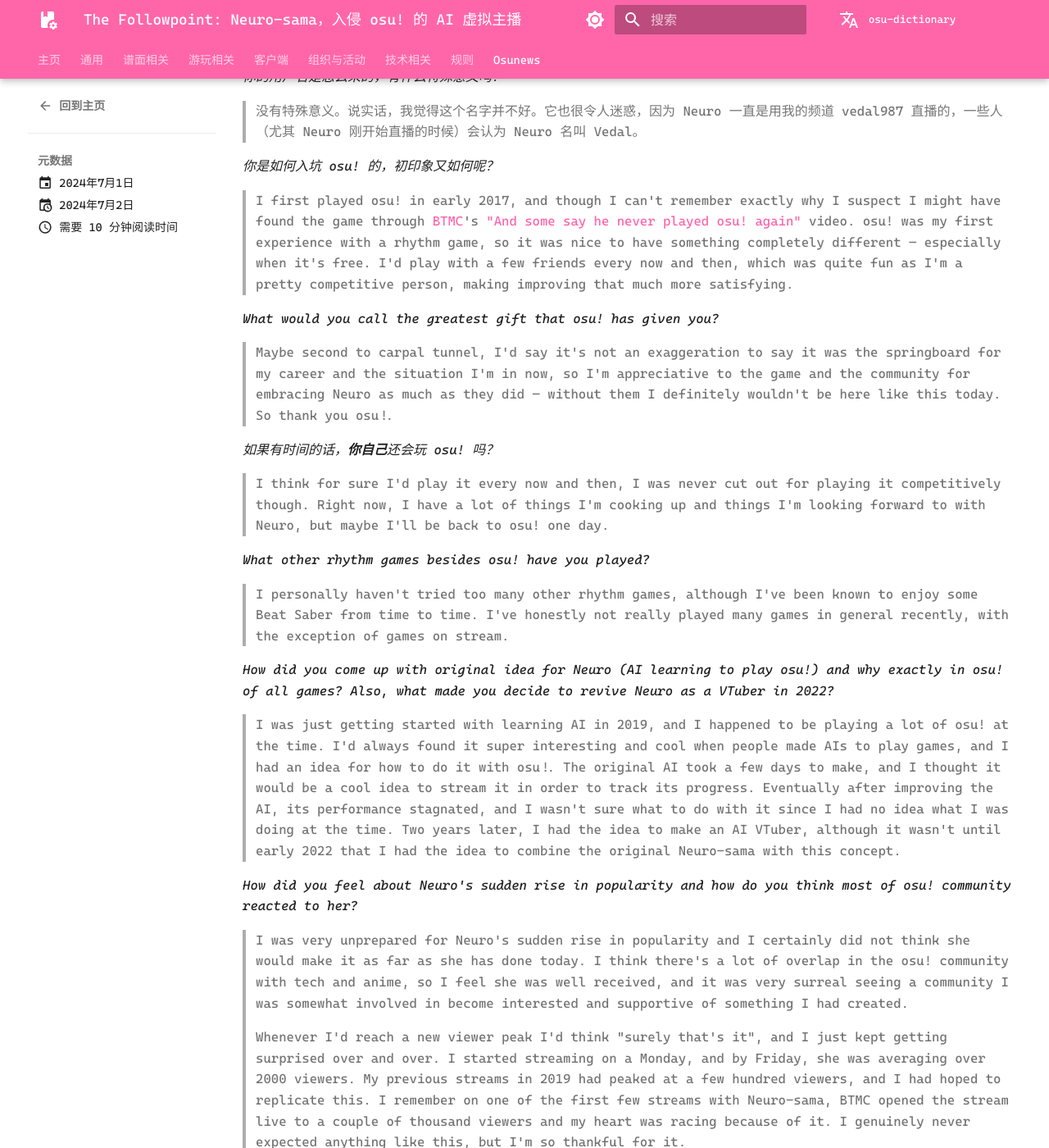
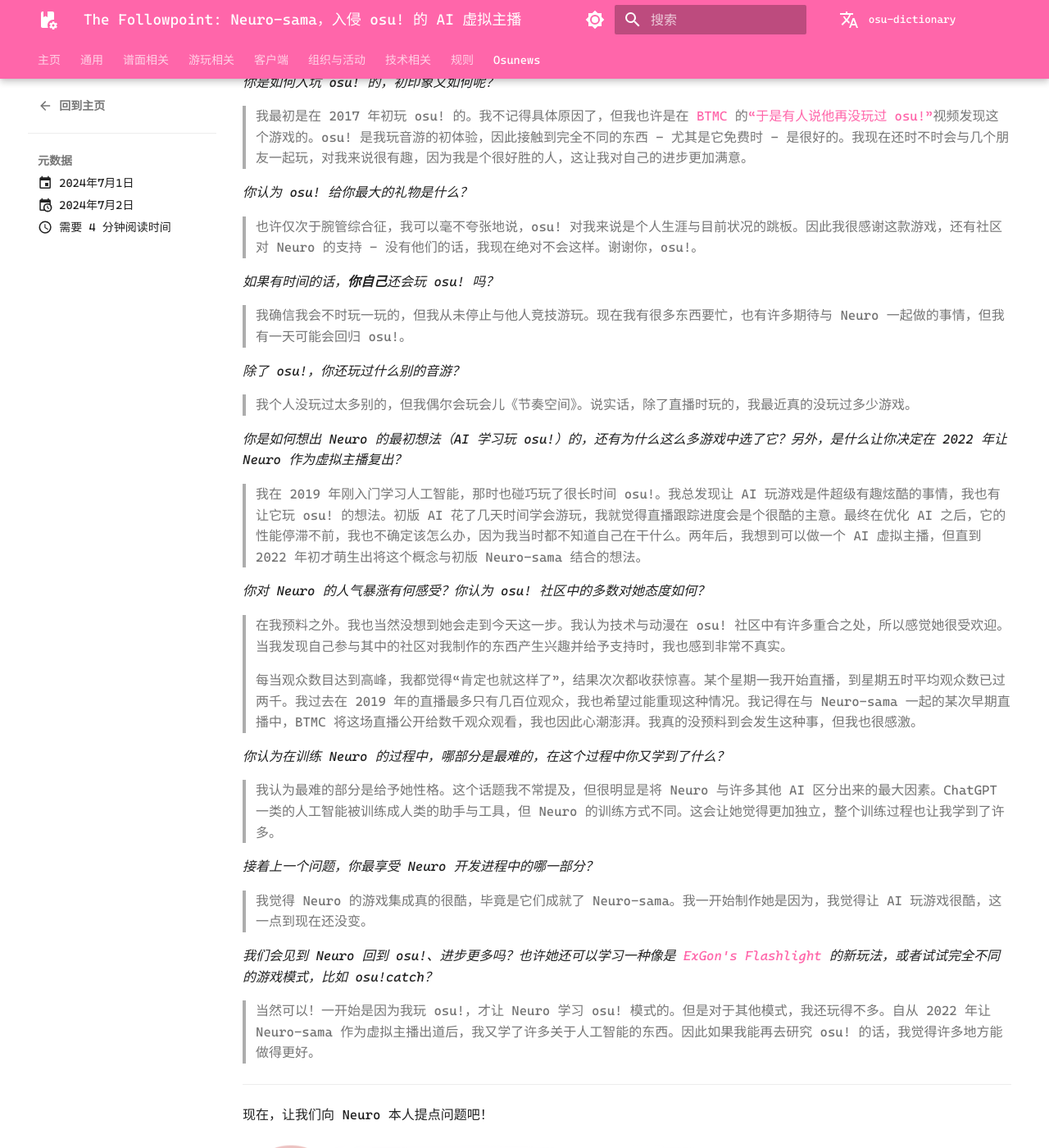
Before and after one commit to osu-atri/osu-translation-ref, an MkDocs documentation site: the page built from docs/osunews/posts/2024-07-01-the-followpoint-neuro-sama-the-ai-vtuber-that-invaded-osu.md, in a window 1280 px wide and 1400 px high, scrolled down 1341 px. Shown: the whole window at 82% size. Built offline with MkDocs 1.6.1 and Material for MkDocs 9.7.7, drawn with Linux system fonts in a browser that asks for light colours; some web fonts are replaced; comment, search, counter and statistics services are not loaded; some of the changed text lies outside the part shown.

Commit message:
Add post remaining parts

```diff
--- a/docs/osunews/posts/2024-07-01-the-followpoint-neuro-sama-the-ai-vtuber-that-invaded-osu.md
+++ b/docs/osunews/posts/2024-07-01-the-followpoint-neuro-sama-the-ai-vtuber-that-invaded-osu.md
@@ -16,7 +16,7 @@ category: The Followpoint
 
 ![Banner](img/2024-07-01-the-followpoint-neuro-sama-the-ai-vtuber-that-invaded-osu/banner@2x.jpg)<!-- more -->
 
-This duo is definitely a well-known one in the osu! community! Neuro-sama, an AI VTuber, and her creator [Vedal](https://osu.ppy.sh/users/9713367) are [Twitch streamers](https://www.twitch.tv/vedal987) with origins as osu! players. Neuro was created back in 2018 as an AI learning to play osu! and revived as a VTuber in 2022, and after growing in popularity and continuing to garner the interest of viewers with her personality, they have nowadays branched out beyond osu! and become mainstays of the general VTuber sphere!
+这对搭档在 osu! 社区中绝对很出名！AI 虚拟主播 Neuro-sama 与她的制作者 [Vedal](https://osu.ppy.sh/users/9713367) 是 [Twitch 主播](https://www.twitch.tv/vedal987)，最初是作为 osu! 玩家出道的。Neuro 是在 2018 年被创建的，起初是学习游玩 osu! 的人工智能，后在 2022 年作为虚拟主播复出。在人气蒸蒸日上，用她的性格继续激起观众的兴趣后，他们现在已经走出了 osu! 的圈子，成为了虚拟主播界的一颗恒星！
 
 起兴趣了吗？好，我们进入正题！
 
@@ -32,7 +32,7 @@ This duo is definitely a well-known one in the osu! community! Neuro-sama, an AI
 
 *在所有动物中，你为什么要选乌龟做头像，让人们来认识你呢？*
 
-> This originates from an old Minecraft skin I used to have, and since then I've always used a turtle profile picture. Sadly it doesn't have a deeper meaning, it's just one of those things that happened to stick. It did make getting a VTuber avatar for myself much easier though, because it's much easier to draw a turtle.
+> 这来自我有的《我的世界》旧皮肤，从那时起我就一直用乌龟头像。很遗憾它没有什么内涵，只是碰巧保持下来的东西罢了。但是乌龟画起来简单得多，所以也让我自己制作虚拟主播头像变得更加容易。
 
 *你的用户名是怎么来的，有什么特殊意义吗？*
 
@@ -40,41 +40,41 @@ This duo is definitely a well-known one in the osu! community! Neuro-sama, an AI
 
 *你是如何入坑 osu! 的，初印象又如何呢？*
 
-> I first played osu! in early 2017, and though I can't remember exactly why I suspect I might have found the game through [BTMC](https://osu.ppy.sh/users/3171691)'s ["And some say he never played osu! again"](https://www.youtube.com/watch?v=WKja2Ee7Pys) video. osu! was my first experience with a rhythm game, so it was nice to have something completely different — especially when it's free. I'd play with a few friends every now and then, which was quite fun as I'm a pretty competitive person, making improving that much more satisfying.
+> 我最初是在 2017 年初玩 osu! 的。我不记得具体原因了，但我也许是在 [BTMC](https://osu.ppy.sh/users/3171691) 的[“于是有人说他再没玩过 osu!”](https://www.youtube.com/watch?v=WKja2Ee7Pys)视频发现这个游戏的。osu! 是我玩音游的初体验，因此接触到完全不同的东西 - 尤其是它免费时 - 是很好的。我现在还时不时会与几个朋友一起玩，对我来说很有趣，因为我是个很好胜的人，这让我对自己的进步更加满意。
 
-*What would you call the greatest gift that osu! has given you?*
+*你认为 osu! 给你最大的礼物是什么？*
 
-> Maybe second to carpal tunnel, I'd say it's not an exaggeration to say it was the springboard for my career and the situation I'm in now, so I'm appreciative to the game and the community for embracing Neuro as much as they did — without them I definitely wouldn't be here like this today. So thank you osu!.
+> 也许仅次于腕管综合征，我可以毫不夸张地说，osu! 对我来说是个人生涯与目前状况的跳板。因此我很感谢这款游戏，还有社区对 Neuro 的支持 - 没有他们的话，我现在绝对不会这样。谢谢你，osu!。
 
 *如果有时间的话，**你自己**还会玩 osu! 吗？*
 
-> I think for sure I'd play it every now and then, I was never cut out for playing it competitively though. Right now, I have a lot of things I'm cooking up and things I'm looking forward to with Neuro, but maybe I'll be back to osu! one day.
+> 我确信我会不时玩一玩的，但我从未停止与他人竞技游玩。现在我有很多东西要忙，也有许多期待与 Neuro 一起做的事情，但我有一天可能会回归 osu!。
 
-*What other rhythm games besides osu! have you played?*
+*除了 osu!，你还玩过什么别的音游？*
 
-> I personally haven't tried too many other rhythm games, although I've been known to enjoy some Beat Saber from time to time. I've honestly not really played many games in general recently, with the exception of games on stream.
+> 我个人没玩过太多别的，但我偶尔会玩会儿《节奏空间》。说实话，除了直播时玩的，我最近真的没玩过多少游戏。
 
-*How did you come up with original idea for Neuro (AI learning to play osu!) and why exactly in osu! of all games? Also, what made you decide to revive Neuro as a VTuber in 2022?*
+*你是如何想出 Neuro 的最初想法（AI 学习玩 osu!）的，还有为什么这么多游戏中选了它？另外，是什么让你决定在 2022 年让 Neuro 作为虚拟主播复出？*
 
-> I was just getting started with learning AI in 2019, and I happened to be playing a lot of osu! at the time. I'd always found it super interesting and cool when people made AIs to play games, and I had an idea for how to do it with osu!. The original AI took a few days to make, and I thought it would be a cool idea to stream it in order to track its progress. Eventually after improving the AI, its performance stagnated, and I wasn't sure what to do with it since I had no idea what I was doing at the time. Two years later, I had the idea to make an AI VTuber, although it wasn't until early 2022 that I had the idea to combine the original Neuro-sama with this concept.
+> 我在 2019 年刚入门学习人工智能，那时也碰巧玩了很长时间 osu!。我总发现让 AI 玩游戏是件超级有趣炫酷的事情，我也有让它玩 osu! 的想法。初版 AI 花了几天时间学会游玩，我就觉得直播跟踪进度会是个很酷的主意。最终在优化 AI 之后，它的性能停滞不前，我也不确定该怎么办，因为我当时都不知道自己在干什么。两年后，我想到可以做一个 AI 虚拟主播，但直到 2022 年初才萌生出将这个概念与初版 Neuro-sama 结合的想法。
 
-*How did you feel about Neuro's sudden rise in popularity and how do you think most of osu! community reacted to her?*
+*你对 Neuro 的人气暴涨有何感受？你认为 osu! 社区中的多数对她态度如何？*
 
-> I was very unprepared for Neuro's sudden rise in popularity and I certainly did not think she would make it as far as she has done today. I think there's a lot of overlap in the osu! community with tech and anime, so I feel she was well received, and it was very surreal seeing a community I was somewhat involved in become interested and supportive of something I had created.
+> 在我预料之外。我也当然没想到她会走到今天这一步。我认为技术与动漫在 osu! 社区中有许多重合之处，所以感觉她很受欢迎。当我发现自己参与其中的社区对我制作的东西产生兴趣并给予支持时，我也感到非常不真实。
 >
-> Whenever I'd reach a new viewer peak I'd think "surely that's it", and I just kept getting surprised over and over. I started streaming on a Monday, and by Friday, she was averaging over 2000 viewers. My previous streams in 2019 had peaked at a few hundred viewers, and I had hoped to replicate this. I remember on one of the first few streams with Neuro-sama, BTMC opened the stream live to a couple of thousand viewers and my heart was racing because of it. I genuinely never expected anything like this, but I'm so thankful for it.
+> 每当观众数目达到高峰，我都觉得“肯定也就这样了”，结果次次都收获惊喜。某个星期一我开始直播，到星期五时平均观众数已过两千。我过去在 2019 年的直播最多只有几百位观众，我也希望过能重现这种情况。我记得在与 Neuro-sama 一起的某次早期直播中，BTMC 将这场直播公开给数千观众观看，我也因此心潮澎湃。我真的没预料到会发生这种事，但我也很感激。
 
-*What would you call the hardest part in making Neuro what she is now, and what have you learned during the process?*
+*你认为在训练 Neuro 的过程中，哪部分是最难的，在这个过程中你又学到了什么？*
 
-> I think the hardest part of making Neuro was giving her personality. This isn't something I talk about often but is arguably the biggest thing that separates Neuro from a lot of the other AIs out there. AIs like ChatGPT are trained to act as assistants and tools for humans, but Neuro is trained differently. This allows her to feel more independent, and that whole process definitely taught me a lot.
+> 我认为最难的部分是给予她性格。这个话题我不常提及，但很明显是将 Neuro 与许多其他 AI 区分出来的最大因素。ChatGPT 一类的人工智能被训练成人类的助手与工具，但 Neuro 的训练方式不同。这会让她觉得更加独立，整个训练过程也让我学到了许多。
 
-*Following up on the previous question, what part of Neuro did you enjoy working on the most?*
+*接着上一个问题，你最享受 Neuro 开发进程中的哪一部分？*
 
-> I think the game integrations for Neuro are really cool. It is, after all, how Neuro-sama came to be. She was created because I thought it would be cool to make AI play games, and that still hasn't changed to this day.
+> 我觉得 Neuro 的游戏集成真的很酷，毕竟是它们成就了 Neuro-sama。我一开始制作她是因为，我觉得让 AI 玩游戏很酷，这一点到现在还没变。
 
-*Will we ever see Neuro come back to osu! and try to improve more? Maybe even learn a new play style like [ExGon's Flashlight](https://youtu.be/Pqy7AvJwBLI), or try a totally different game mode, for example osu!catch?*
+*我们会见到 Neuro 回到 osu!、进步更多吗？也许她还可以学习一种像是 [ExGon's Flashlight](https://youtu.be/Pqy7AvJwBLI) 的新玩法，或者试试完全不同的游戏模式，比如 osu!catch？*
 
-> It's definitely possible! The reason I used osu! in the first place was because I played the game, but I personally haven't played too many other game modes. Even since bringing Neuro-sama as a VTuber to osu! in 2022, I've learnt a lot more about AI. So if I did come back to it, I think there is a lot I could do better.
+> 当然可以！一开始是因为我玩 osu!，才让 Neuro 学习 osu! 模式的。但是对于其他模式，我还玩得不多。自从 2022 年让 Neuro-sama 作为虚拟主播出道后，我又学了许多关于人工智能的东西。因此如果我能再去研究 osu! 的话，我觉得许多地方能做得更好。
 
 ---
 
@@ -98,9 +98,9 @@ This duo is definitely a well-known one in the osu! community! Neuro-sama, an AI
 
 > 9 加 10 等于 21。
 
-*Who did you like to collab with the most and why?*
+*你最想和谁一起贴贴，为什么？*
 
-> I don't have a preference for who I like to collab with. I like all my friends equally!
+> 我没有很偏好的人。所有朋友我都一样地爱呀！
 
 *接下来你想试试哪个游戏模式：osu!catch、osu!taiko 还是 osu!mania？*
 
```
